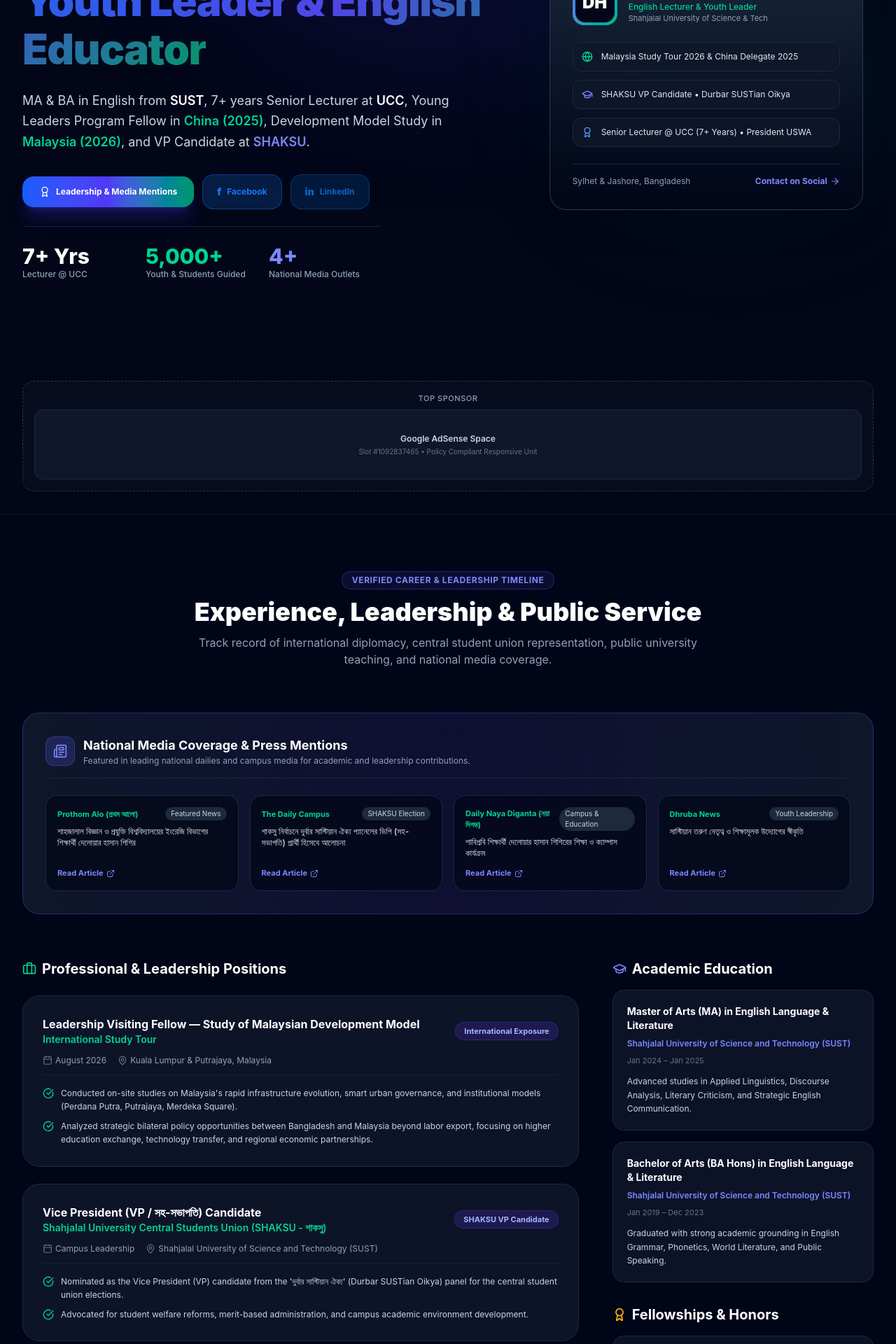
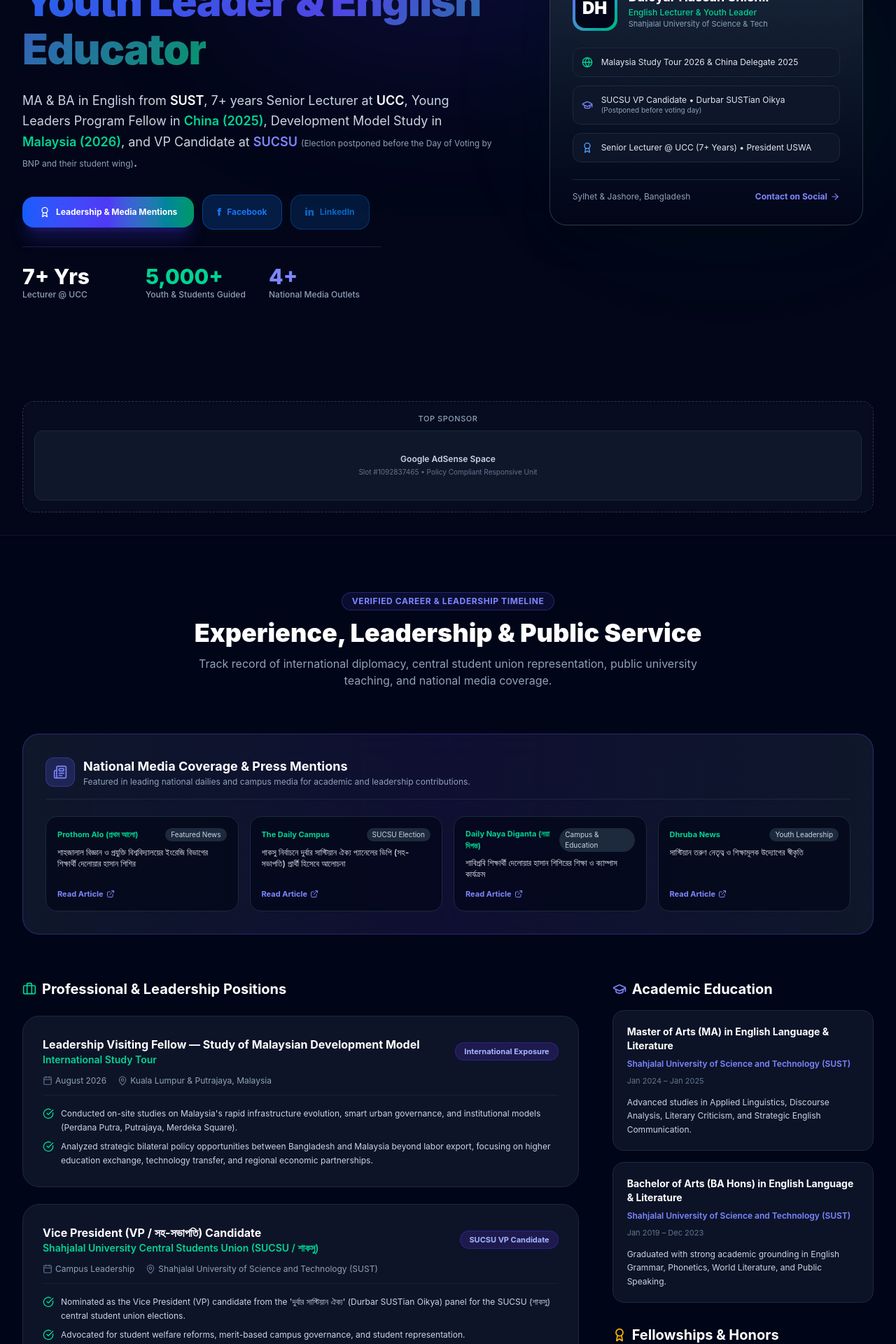
Before and after one commit to dhshishirD/dhshishir-website, a React (Vite) app: page / in a window 1280 px wide. Shown: the part 320-2240 px from the top of the page at 70% size. Built offline with nearby package versions, Linux system fonts and the light colour scheme.

Commit message:
Update SUCSU VP candidate mention and historical postponement note

```diff
--- a/src/components/AboutContactSection.tsx
+++ b/src/components/AboutContactSection.tsx
@@ -19,7 +19,7 @@
             </h2>
 
             <p className="text-sm sm:text-base text-slate-300 leading-relaxed">
-              Shahjalal University of Science and Technology (SUST) English alumnus (MA & BA). Renowned English grammar instructor at UCC with 7+ years of experience, China 2025 Young Leaders Program Delegate, Malaysia 2026 Development Study Tour Fellow, and Vice President (VP) Candidate for the SHAKSU elections.
+              Shahjalal University of Science and Technology (SUST) English alumnus (MA & BA). Renowned English grammar instructor at UCC with 7+ years of experience, China 2025 Young Leaders Program Delegate, Malaysia 2026 Development Study Tour Fellow, and Vice President (VP) Candidate for the SUCSU elections (election postponed before the Day of Voting by BNP and their student wing).
             </p>
 
             <div className="space-y-3 text-sm text-slate-300">
--- a/src/components/HeroSection.tsx
+++ b/src/components/HeroSection.tsx
@@ -14,7 +14,7 @@
           <div className="lg:col-span-7 space-y-6 text-center lg:text-left">
             <div className="inline-flex items-center gap-2 px-4 py-2 rounded-full bg-indigo-950/80 border border-indigo-500/30 text-indigo-300 text-xs font-semibold backdrop-blur-md">
               <Globe className="w-4 h-4 text-emerald-400" />
-              <span>China Delegate 2025 • Malaysia Study Tour 2026 • SHAKSU VP Candidate</span>
+              <span>China Delegate 2025 • Malaysia Study Tour 2026 • SUCSU VP Candidate</span>
             </div>
 
             <h1 className="text-4xl sm:text-5xl lg:text-6xl font-black text-white tracking-tight leading-[1.15]">
@@ -23,7 +23,7 @@
             </h1>
 
             <p className="text-base sm:text-lg text-slate-300 max-w-2xl mx-auto lg:mx-0 leading-relaxed">
-              MA & BA in English from <span className="text-white font-semibold">SUST</span>, 7+ years Senior Lecturer at <span className="text-white font-semibold">UCC</span>, Young Leaders Program Fellow in <span className="text-emerald-400 font-semibold">China (2025)</span>, Development Model Study in <span className="text-emerald-400 font-semibold">Malaysia (2026)</span>, and VP Candidate at <span className="text-indigo-400 font-semibold">SHAKSU</span>.
+              MA & BA in English from <span className="text-white font-semibold">SUST</span>, 7+ years Senior Lecturer at <span className="text-white font-semibold">UCC</span>, Young Leaders Program Fellow in <span className="text-emerald-400 font-semibold">China (2025)</span>, Development Model Study in <span className="text-emerald-400 font-semibold">Malaysia (2026)</span>, and VP Candidate at <span className="text-indigo-400 font-semibold">SUCSU</span> <span className="text-xs text-slate-400 font-normal">(Election postponed before the Day of Voting by BNP and their student wing)</span>.
             </p>
 
             <div className="flex flex-wrap items-center justify-center lg:justify-start gap-3 pt-2">
@@ -89,7 +89,7 @@
                 </div>
                 <div className="p-3 bg-slate-900/80 rounded-xl border border-slate-800 flex items-center gap-3">
                   <GraduationCap className="w-4 h-4 text-indigo-400 shrink-0" />
-                  <span className="text-slate-200">SHAKSU VP Candidate • Durbar SUSTian Oikya</span>
+                  <span className="text-slate-200">SUCSU VP Candidate • Durbar SUSTian Oikya <span className="text-[10px] text-slate-400 block">(Postponed before voting day)</span></span>
                 </div>
                 <div className="p-3 bg-slate-900/80 rounded-xl border border-slate-800 flex items-center gap-3">
                   <Award className="w-4 h-4 text-blue-400 shrink-0" />
--- a/src/data/portfolioData.ts
+++ b/src/data/portfolioData.ts
@@ -46,7 +46,7 @@
     title: "শাকসু নির্বাচনে দুর্বার সাস্টিয়ান ঐক্য প্যানেলের ভিপি (সহ-সভাপতি) প্রার্থী হিসেবে আলোচনা",
     url: "https://thedailycampus.com/engineering-university/230711",
     category: "Campus Journalism",
-    dateBadge: "SHAKSU Election"
+    dateBadge: "SUCSU Election"
   },
   {
     id: "naya-diganta",
@@ -81,16 +81,17 @@
     ]
   },
   {
-    id: "shaksu-vp-candidate",
+    id: "sucsu-vp-candidate",
     role: "Vice President (VP / সহ-সভাপতি) Candidate",
-    organization: "Shahjalal University Central Students Union (SHAKSU - শাকসু)",
+    organization: "Shahjalal University Central Students Union (SUCSU / শাকসু)",
     period: "Campus Leadership",
     location: "Shahjalal University of Science and Technology (SUST)",
     type: "Student Union Representation",
-    badge: "SHAKSU VP Candidate",
+    badge: "SUCSU VP Candidate",
     highlights: [
-      "Nominated as the Vice President (VP) candidate from the 'দুর্বার সাস্টিয়ান ঐক্য' (Durbar SUSTian Oikya) panel for the central student union elections.",
-      "Advocated for student welfare reforms, merit-based administration, and campus academic environment development."
+      "Nominated as the Vice President (VP) candidate from the 'দুর্বার সাস্টিয়ান ঐক্য' (Durbar SUSTian Oikya) panel for the SUCSU (শাকসু) central student union elections.",
+      "Advocated for student welfare reforms, merit-based campus governance, and student representation.",
+      "Election status: Postponed before the day of voting by BNP and their student wing."
     ]
   },
   {
```
